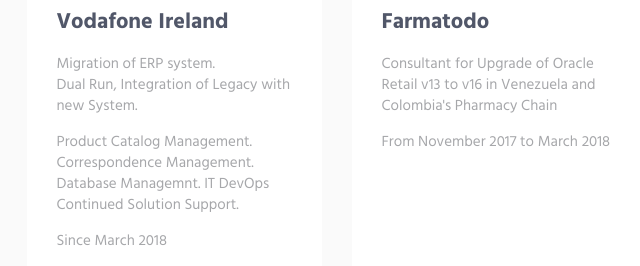
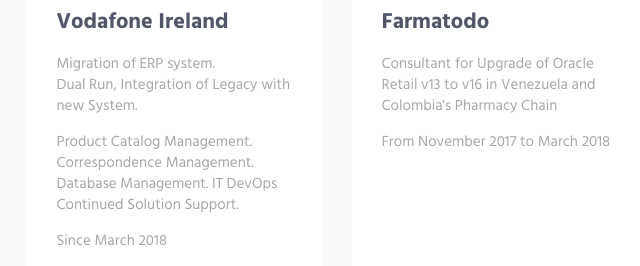
Before and after one commit to migueLoureiro/migueLoureiro.github.io, a plain HTML site: page index.html in a window 1280 px wide. Shown: the part 2580-2846 px from the top of the page, 336-976 px from the left. Drawn offline with Linux system fonts and the light colour scheme.

Commit message:
Fixed typo in word Management

```diff
--- a/index.html
+++ b/index.html
@@ -325,7 +325,7 @@
                                             <p>
                                                 Product Catalog Management. Correspondence Management.
                                                 <br>
-                                                Database Managemnt. IT DevOps Continued Solution Support.
+                                                Database Management. IT DevOps Continued Solution Support.
                                             </p>
                                             <p>
                                                 Since March 2018
```
